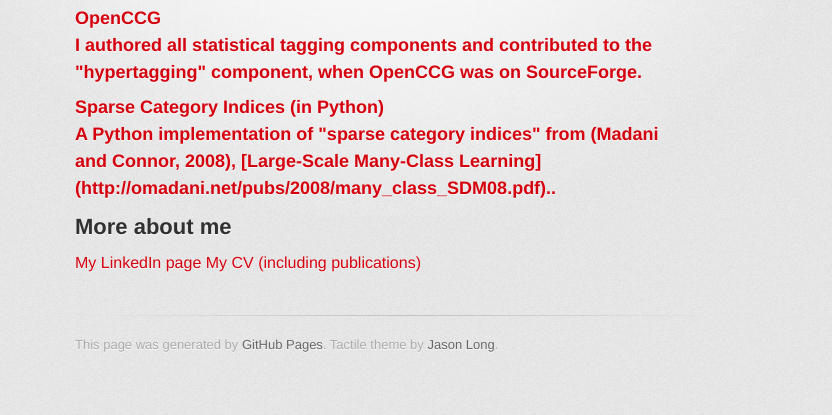
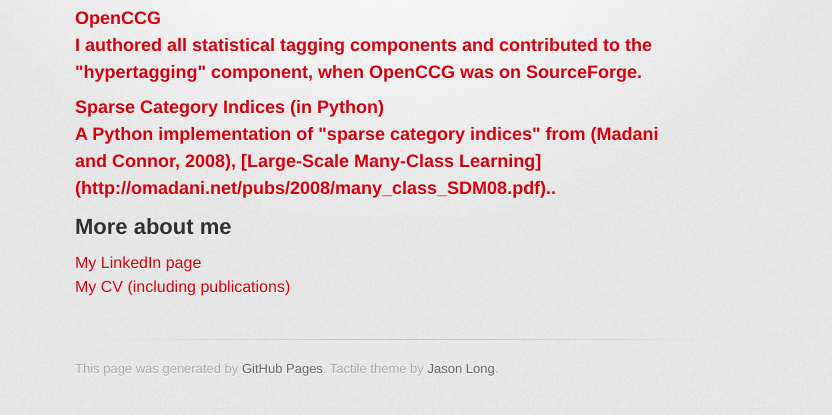
Before and after one commit to dnm1977/dnm1977.github.io, a plain HTML site: page index.html in a window 1280 px wide. Shown: the part 357-772 px from the top of the page, without its empty margins (255-1087 px from the left). Drawn offline with Linux system fonts and the light colour scheme; a web font is replaced by a local one.

Commit message:
Update index.html

```diff
--- a/index.html
+++ b/index.html
@@ -47,8 +47,8 @@
 
         <section id="coordinates">
           <h2>More about me</h2>
-          <a id="linkedin" class="anchor" href="https://www.linkedin.com/in/dennisnmehay/en">My LinkedIn page</a>
-          <a id="curriculum vitae" class="anchor" href="./files/dennis-n-mehay-cv.pdf">My CV (including publications)</a>
+          <a id="linkedin" class="anchor" href="https://www.linkedin.com/in/dennisnmehay/en">My LinkedIn page</a><br/>
+          <a id="curriculum vitae" class="anchor" href="/files/dennis-n-mehay-cv.pdf">My CV (including publications)</a>
         </section>
         <footer>
           This page was generated by <a href="https://pages.github.com">GitHub Pages</a>. Tactile theme by <a href="https://twitter.com/jasonlong">Jason Long</a>.
```
